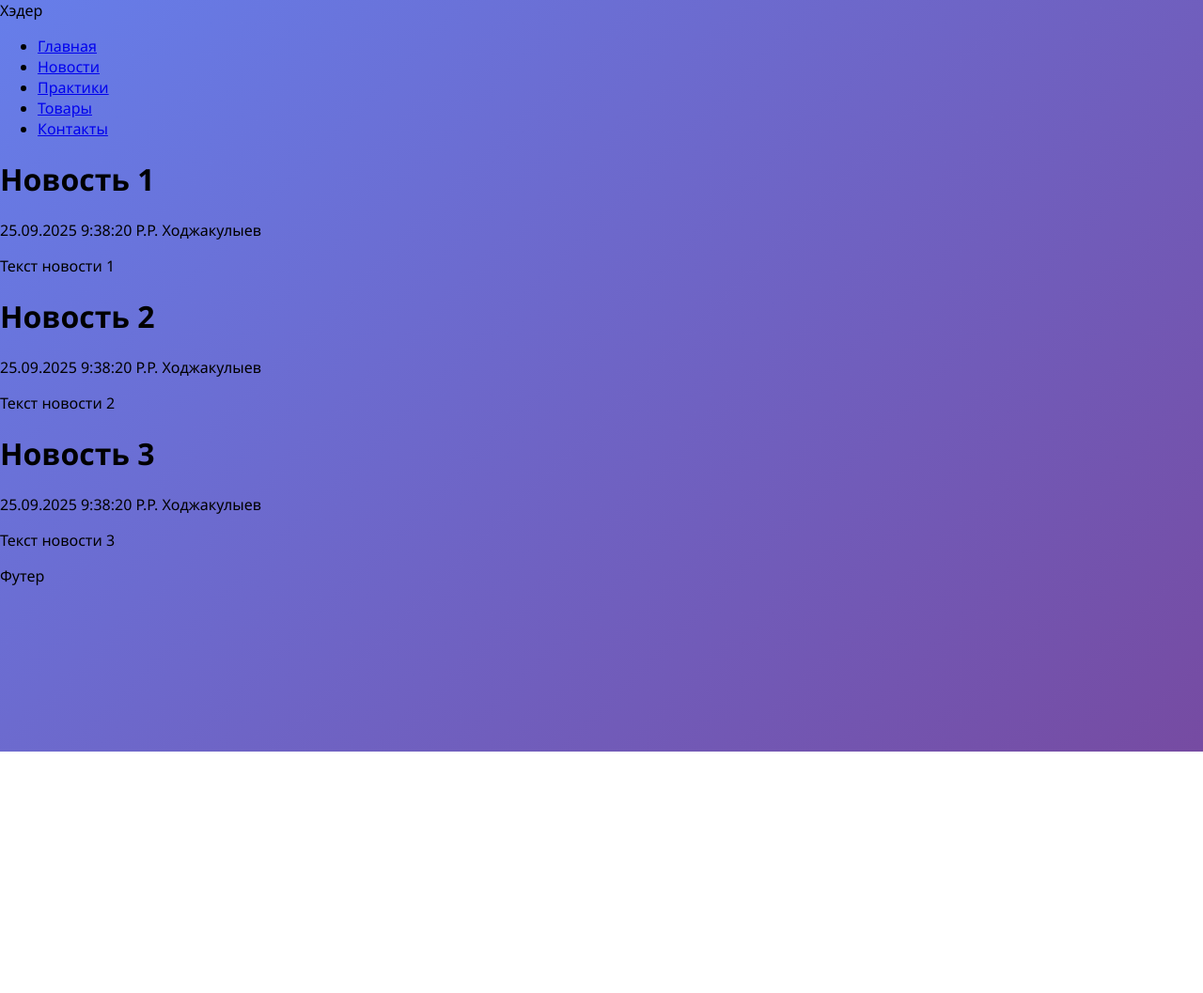
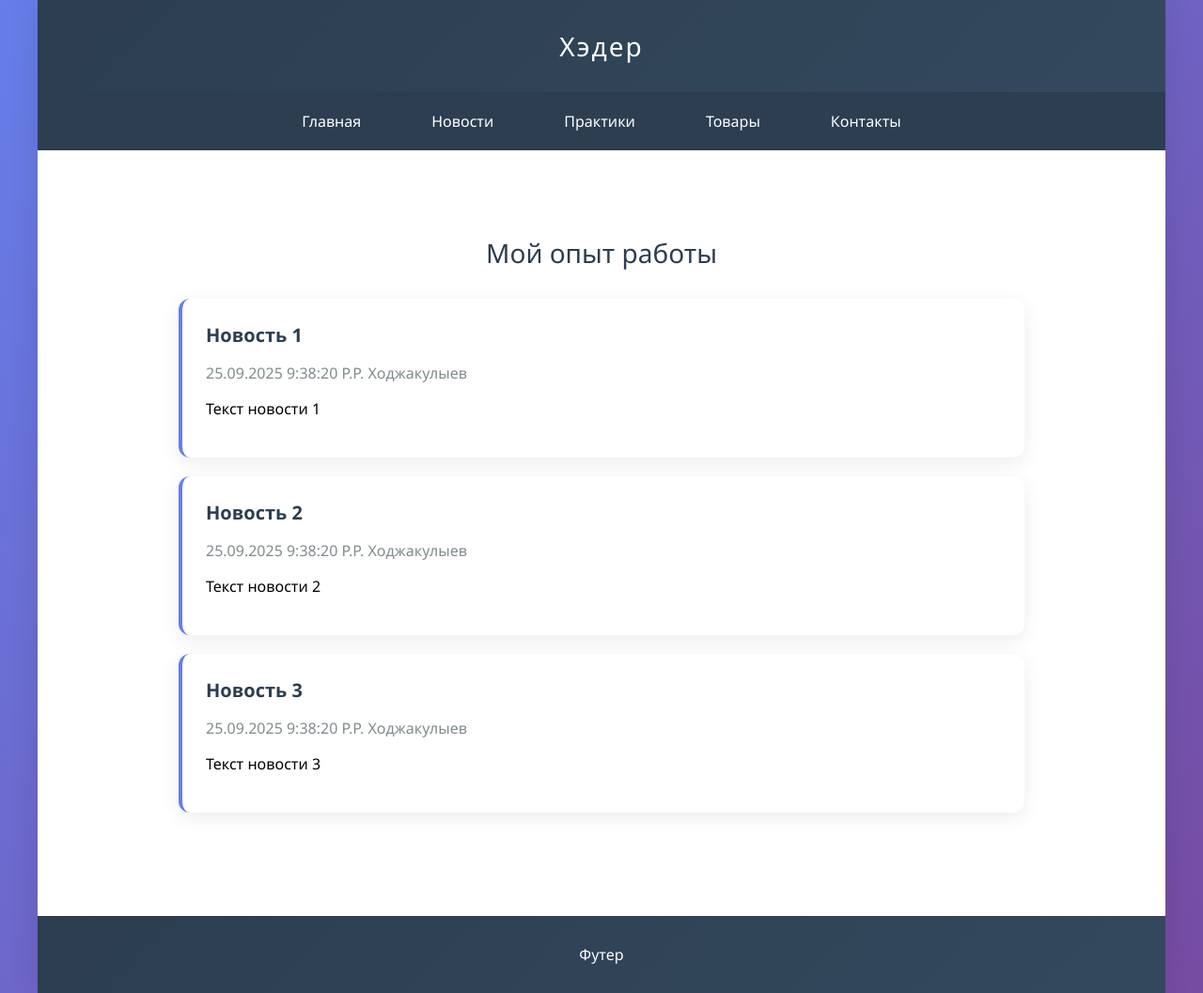
Before and after one commit to RovshanRH/frontend-and-backend-practice, a plain HTML site: page pages/news.html in a window 1280 px wide. Shown: the whole page at 94% size. Before the commit the page ends 800 px from the top, so only its background shows below. Drawn offline with Linux system fonts and the light colour scheme.

Commit message:
feat: news.html style is ok

```diff
--- a/pages/news.html
+++ b/pages/news.html
@@ -8,19 +8,25 @@
     <title>Семестровая работа</title>
 </head>
 <body>
-    <div id="header">Хэдер</div>
-    <div id="menu">
-        <ul>
-            <li><a href="../index.html">Главная</a></li>
-            <li><a href="./news.html">Новости</a></li>
-            <li><a href="./practices.html">Практики</a></li>
-            <li><a href="./goods.html">Товары</a></li>
-            <li><a href="./contacts.html">Контакты</a></li>
+    <div class="page-container">
+        <div class="header">Хэдер</div>
+        <div class="nav">
+            <ul class="nav-list">
+                <li class="nav-item"><a class="nav-link"
+                href="../index.html">Главная</a></li>
+                <li class="nav-item"><a class="nav-link"
+                href="news.html">Новости</a></li>
+                <li class="nav-item"><a class="nav-link"
+                href="practices.html">Практики</a></li>
+                <li class="nav-item"><a class="nav-link"
+                href="goods.html">Товары</a></li>
+                <li class="nav-item"><a class="nav-link"
+                href="contacts.html">Контакты</a></li>
+            </ul>
 
-        </ul>
-    </div>
-    <div>
-        <div>
+        </div>
+        <div class="content">
+        <!-- <div>
             <h1>Новость 1</h1>
             <p>25.09.2025 9:38:20 Р.Р. Ходжакулыев</p>
             <p>Текст новости 1</p>
@@ -34,9 +40,34 @@
             <h1>Новость 3</h1>
             <p>25.09.2025 9:38:20 Р.Р. Ходжакулыев</p>
             <p>Текст новости 3</p>
+        </div> -->
+        <section class="news-section">
+            <h2 class="section-title">Мой опыт работы</h2>
+                <div class="news-card">
+                    <h3 class="news-title">Новость 1</h3>
+                    <p class="news-time">25.09.2025 9:38:20 Р.Р. Ходжакулыев</p>
+                    <p class="news-desk">Текст новости 1</p>
+                </div>
+                <div class="news-card">
+                    <h3 class="news-title">Новость 2</h3>
+                    <p class="news-time">25.09.2025 9:38:20 Р.Р. Ходжакулыев</p>
+                    <p class="news-desk">Текст новости 2</p>
+                </div>
+                <div class="news-card">
+                    <h3 class="news-title">Новость 3</h3>
+                    <p class="news-time">25.09.2025 9:38:20 Р.Р. Ходжакулыев</p>
+                    <p class="news-desk">Текст новости 3</p>
+                </div>
+
+
+        </section>
+
+
         </div>
+        <div class="footer">Футер</div>
 
     </div>
-    <div id="footer">Футер</div>
+
+
 </body>
 </html>
--- a/style/style.css
+++ b/style/style.css
@@ -129,7 +129,7 @@ body {
 наведении */
 }
 /* ===== ОПЫТ РАБОТЫ ===== */
-.experience-section {
+.experience-section, .news-section {
  margin-top: 50px; /* Отступ сверху */
 }
 .section-title {
@@ -139,7 +139,7 @@ body {
  margin-bottom: 30px; /* Отступ снизу */
  font-weight: 300; /* Легкое начертание шрифта */
 }
-.experience-card {
+.experience-card, .news-card {
  background: white; /* Белый фон карточки */
  padding: 25px; /* Внутренние отступы */
  margin: 20px 0; /* Вертикальные отступы */
@@ -148,19 +148,22 @@ body {
  border-left: 4px solid #667eea; /* Синяя полоса слева */
  transition: transform 0.3s ease; /* Плавная анимация трансформации */
 }
-.experience-card:hover {
+.experience-card:hover, .news-card:hover {
  transform: translateX(5px); /* Сдвиг вправо при наведении */
 }
-.experience-title {
+.experience-title, .news-title {
  font-size: 20px; /* Размер шрифта заголовка опыта */
  color: #2c3e50; /* Темно-синий цвет текста */
  margin: 0 0 10px 0; /* Отступ снизу */
  font-weight: 600; /* Жирный шрифт */
 }
-.experience-desc {
+.experience-desc, .news-desc {
  color: #7f8c8d; /* Серый цвет текста */
  line-height: 1.6; /* Межстрочный интервал */
  margin: 0; /* Убираем отступы */
+}
+.news-time {
+    color: #7f8c8d;
 }
 /* ===== ФУТЕР ===== */
 .footer {
```
